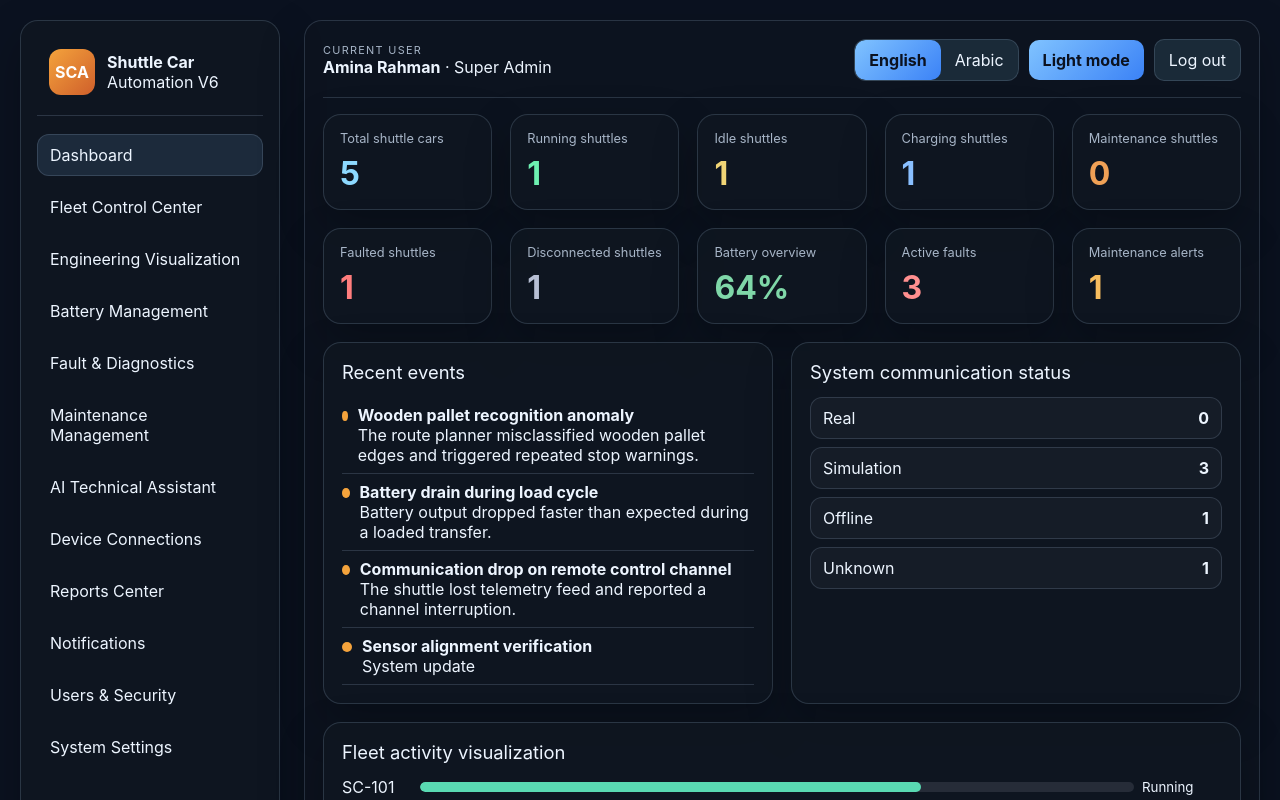
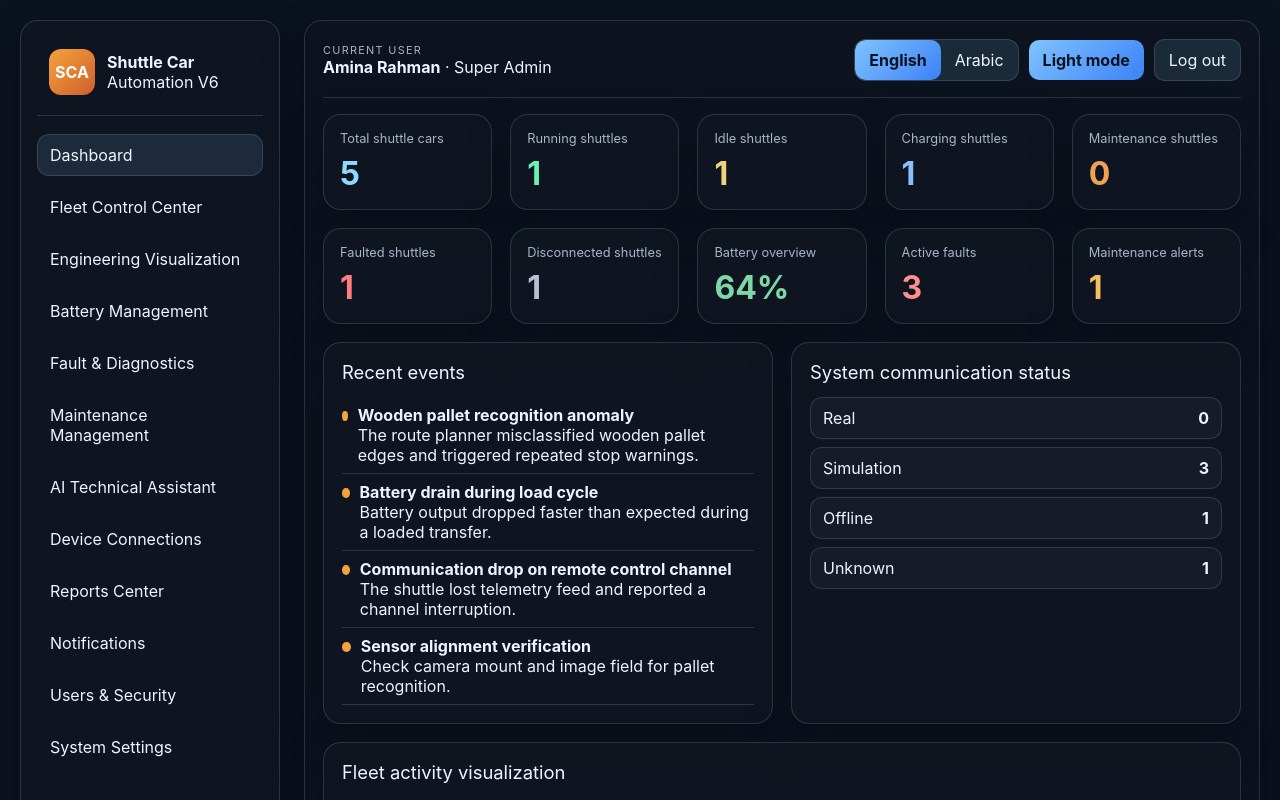
Before and after one commit to som3a83/shuttle-car-automation, a React (Vite) app: page / in a window 1280 px wide. Shown: the top 800 px of the page. Built offline with nearby package versions, Linux system fonts and the light colour scheme.

Commit message:
fix: render recent maintenance event notes safely

```diff
--- a/src/App.tsx
+++ b/src/App.tsx
@@ -416,7 +416,7 @@ function App() {
                       <span className="event-dot" />
                       <div>
                         <strong>{item.title || 'Event'}</strong>
-                        <div>{item.description || 'System update'}</div>
+                        <div>{'description' in item ? item.description : item.notes}</div>
                       </div>
                     </li>
                   ))}
```
